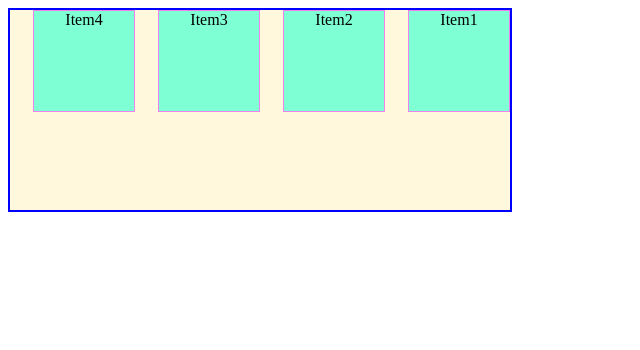
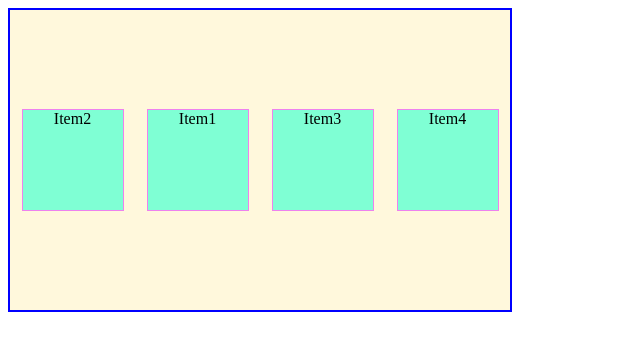
Before and after one commit to 7827985303aman-cpu/CSS-AIML1, a plain HTML site: page flexbox.html in a window 1280 px wide. Shown: the whole page, without its empty margins (0-640 px from the left). Drawn offline with Linux system fonts and the light colour scheme.

Commit message:
flex justify,align,order,grow and shrink

```diff
--- a/flexbox.html
+++ b/flexbox.html
@@ -9,7 +9,7 @@
 <body>
     <div class="container">
         <div class="item">Item1</div>
-        <div class="item">Item2</div>
+        <div class="item" id="i2">Item2</div>
         <div class="item">Item3</div>
         <div class="item">Item4</div>
     </div>
--- a/flexstyle.css
+++ b/flexstyle.css
@@ -1,12 +1,17 @@
 .container{
     display: flex;
     border: 2px double blue;
-    height: 200px;
+    height: 300px;
     width: 500px;
     background-color: cornsilk;
-    flex-direction: column;
-    flex-wrap: wrap-reverse;
-    /* flex-flow: ; */
+    /* flex-direction: column-reverse;
+    flex-wrap: wrap-reverse; */
+    flex-flow: row wrap;
+    justify-content: space-around;
+    align-items:center;
+    align-content: space-evenly;
+    /* gap: 20px 40px; */
+    /* row-gap: 20px;*/
 }
 .item{
     text-align: center;
@@ -14,4 +19,11 @@
     width: 100px;
     background-color: aquamarine;
     border: 1px solid violet;
+    /* flex-grow: 0 ; */
+    flex-shrink: 0;
 }
+#i2{
+    order: -1;
+    /* flex-grow: 2; */
+    flex-shrink: 1;
+}
```
